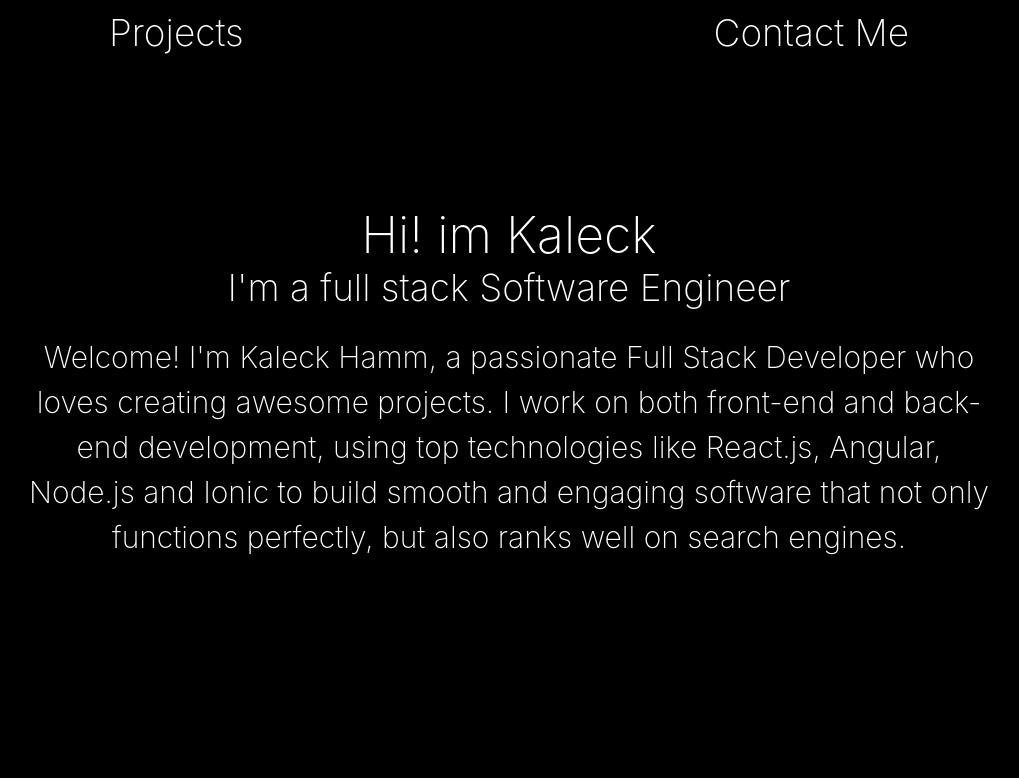
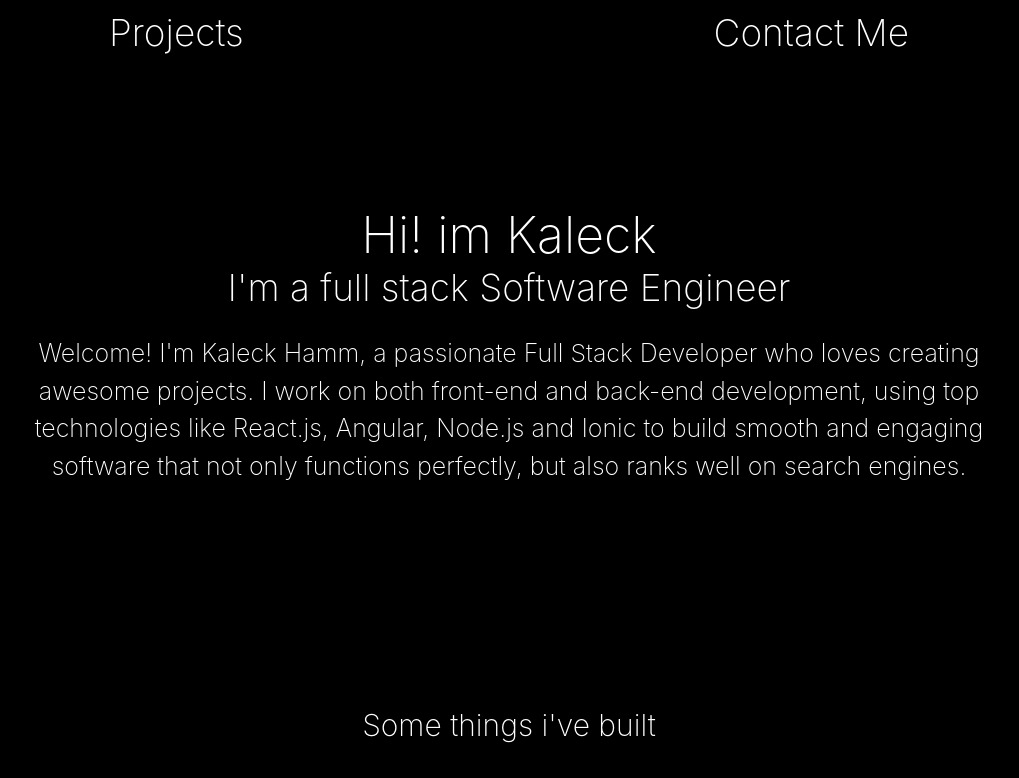
Before and after one commit to kaleckh/kaleckh.github.io, a React (Create React App) app: page / in a window 1280 px wide. Shown: the top 778 px of the page, without its empty margins (131-1150 px from the left). Built offline with nearby package versions, Linux system fonts and the light colour scheme.

Commit message:
changed stling a bit

```diff
--- a/src/App.css
+++ b/src/App.css
@@ -218,7 +218,7 @@ button:hover {
   text-align: center;
   line-height: 1.5;
   padding: 25px;
-  font-size: 30px;
+  font-size: 25px;
   font-weight: 200;
   width: 75%;
 }
@@ -699,7 +699,7 @@ li {
     height: 200px;
   }
   .section {
-    height: 80vh;
+    height: 60vh;
   }
   .photoTitle {
     font-size: 30px;
@@ -890,7 +890,7 @@ li {
     height: 200px;
   }
   .section {
-    height: 80vh;
+    height: 70vh;
   }
   .photoTitle {
     font-size: 30px;
@@ -922,7 +922,7 @@ li {
     width: 100%;
   }
   .paragraph {
-    width: 70%;
+    width: 90%;
     padding: 5px;
     font-size: 24px;
   }
```
